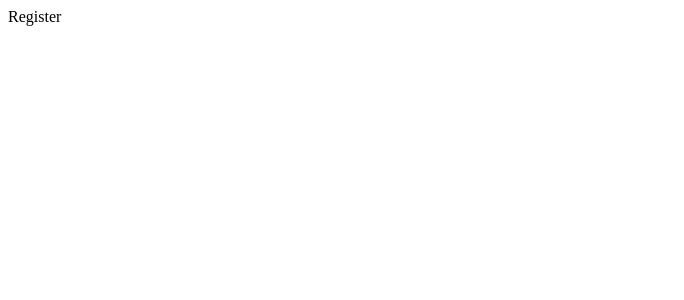
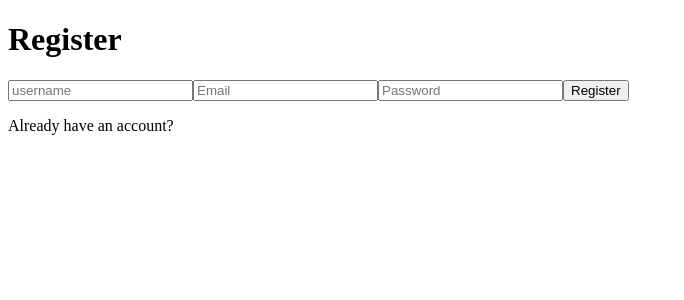
Before and after one commit to Abdullah-Aljumah/W09D05, a React (Create React App) app in the folder social/: page /register in a window 1280 px wide. Shown: the top 300 px of the page, without its empty margins (0-684 px from the left). Built offline with nearby package versions, Linux system fonts and the light colour scheme; no server answers.

Commit message:
register and login

```diff
--- a/social/package.json
+++ b/social/package.json
@@ -14,6 +14,8 @@
     "react-router-dom": "^6.0.2",
     "react-scripts": "4.0.3",
     "redux": "^4.1.2",
+    "redux-devtools-extension": "^2.13.9",
+    "sweetalert2": "^11.3.0",
     "web-vitals": "^1.1.2"
   },
   "scripts": {
--- a/social/src/App.css
+++ /dev/null
@@ -1,38 +0,0 @@
-.App {
-  text-align: center;
-}
-
-.App-logo {
-  height: 40vmin;
-  pointer-events: none;
-}
-
-@media (prefers-reduced-motion: no-preference) {
-  .App-logo {
-    animation: App-logo-spin infinite 20s linear;
-  }
-}
-
-.App-header {
-  background-color: #282c34;
-  min-height: 100vh;
-  display: flex;
-  flex-direction: column;
-  align-items: center;
-  justify-content: center;
-  font-size: calc(10px + 2vmin);
-  color: white;
-}
-
-.App-link {
-  color: #61dafb;
-}
-
-@keyframes App-logo-spin {
-  from {
-    transform: rotate(0deg);
-  }
-  to {
-    transform: rotate(360deg);
-  }
-}
--- a/social/src/components/Login/index.js
+++ b/social/src/components/Login/index.js
@@ -1,11 +1,64 @@
-import React from 'react'
+import React from "react";
+import { useState } from "react";
+import { useNavigate } from "react-router";
+import axios from "axios";
+import { useDispatch } from "react-redux";
+import { login_reducser } from "../../reducers/login";
+import { useSelector } from "react-redux";
+const Login = () => {
 
-const Login = () => {
-    return (
-        <div>
-            Login
-        </div>
-    )
-}
+  const state = useSelector((state) => {
+    return state;
+  });
+  console.log(state,"STATE");
+  const navigate = useNavigate();
+  const dispatch = useDispatch();
 
-export default Login
+  const [emailOrUsername, setEmailOrUsername] = useState("");
+  const [password, setPassword] = useState("");
+
+  const logIn = async (e) => {
+    e.preventDefault();
+
+    const res = await axios.post(`${process.env.REACT_APP_BASE_URL}/login`, {
+      data: emailOrUsername,
+      password: password,
+    });
+    console.log(res.data.token, "RES");
+    const data = {
+      user: res.data.result,
+      token: res.data.token,
+    };
+    dispatch(login_reducser({ data }));
+  };
+
+  const reg = () => {
+    navigate("/register");
+  };
+
+  return (
+    <div>
+      <h1>Login</h1>
+      <form onSubmit={logIn}>
+        <input
+          type="text"
+          name="email"
+          placeholder="Email Address"
+          onChange={(e) => setEmailOrUsername(e.target.value)}
+          required
+        />
+        <input
+          type="password"
+          name="password"
+          placeholder="Password"
+          onChange={(e) => setPassword(e.target.value)}
+          required
+        />
+        <input type="submit" value="Login" />
+      </form>
+      <p onClick={reg}>Not have an account ?</p>{" "}
+    </div>
+  );
+};
+
+export default Login;
--- a/social/src/components/Register/index.js
+++ b/social/src/components/Register/index.js
@@ -1,7 +1,97 @@
 import React from "react";
+import axios from "axios";
+import { useNavigate } from "react-router";
+import { useState, useEffect } from "react";
+import Swal from "sweetalert2";
 
 const Register = () => {
-  return <div>Register</div>;
+  const navigate = useNavigate();
+
+  const [userName, setUserName] = useState("");
+  const [users, setUsers] = useState([]);
+  const [email, setEmail] = useState("");
+  const [password, setPassword] = useState("");
+  // eslint-disable-next-line
+  const [role, setRole] = useState("61a734d2947e8eba47efbc6a");
+
+  const getData = async () => {
+    const items = await axios.get(`${process.env.REACT_APP_BASE_URL}/users`);
+    // console.log(items.data);
+    setUsers(items.data);
+  };
+
+  useEffect(() => {
+    getData();
+  }, []);
+
+  const register = async () => {
+    let check = false;
+    // eslint-disable-next-line
+    users.map((item) => {
+      // eslint-disable-next-line
+      if (item.email == email || item.username == userName) {
+        check = true;
+      }
+    });
+    if (check) {
+      Swal.fire({
+        icon: "error",
+        title: "Oops...",
+        text: " email or username alerady exists",
+      });
+    } else {
+      // eslint-disable-next-line
+      const res = await axios.post(
+        `${process.env.REACT_APP_BASE_URL}/resgister`,
+        {
+          email,
+          username: userName,
+          password,
+        }
+      );
+      navigate("/");
+    }
+  };
+
+  const login = () => {
+    navigate("/");
+  };
+  return (
+    <div>
+      <h1> Register </h1>
+      <input
+        type="text"
+        name="username"
+        placeholder="username"
+        onChange={(e) => {
+          setUserName(e.target.value);
+        }}
+      />
+      <input
+        type="email"
+        name="email"
+        placeholder="Email"
+        onChange={(e) => {
+          setEmail(e.target.value);
+        }}
+      />
+      <input
+        type="password"
+        name="password"
+        placeholder="Password"
+        onChange={(e) => {
+          setPassword(e.target.value);
+        }}
+      />
+      <input
+        type="submit"
+        value="Register"
+        className="btn btn-primary"
+        onClick={register}
+      />
+      <p onClick={login}>Already have an account?</p>
+    </div>
+  );
 };
 
 export default Register;
--- a/social/src/index.js
+++ b/social/src/index.js
@@ -2,10 +2,14 @@ import React from "react";
 import ReactDOM from "react-dom";
 import App from "./App";
 import { BrowserRouter } from "react-router-dom";
+import store from "./reducers/index";
+import { Provider } from "react-redux";
 ReactDOM.render(
-  <BrowserRouter>
-    <App />
-  </BrowserRouter>,
+  <Provider store={store}>
+    <BrowserRouter>
+      <App />
+    </BrowserRouter>
+  </Provider>,
 
   document.getElementById("root")
 );
--- /dev/null
+++ b/social/src/reducers/index.js
@@ -0,0 +1,11 @@
+import { createStore, combineReducers } from "redux";
+import { composeWithDevTools } from "redux-devtools-extension";
+import signIn from "./login";
+
+const reducers = combineReducers({ signIn });
+
+const store = () => {
+  return createStore(reducers, composeWithDevTools());
+};
+
+export default store();
--- /dev/null
+++ b/social/src/reducers/login.js
@@ -0,0 +1,43 @@
+const insitialState = {
+  user: [],
+  token: "",
+};
+
+const signIn = (state = insitialState, action) => {
+  const { type, payload } = action;
+  switch (type) {
+    case "LOGIN":
+      // eslint-disable-next-line
+      const { user, token } = payload;
+      localStorage.setItem("token", token);
+      return { user, token };
+
+    case "LOGOUT":
+      localStorage.clear();
+      return { user: null, token: "" };
+
+    default:
+      const tokenStorage = localStorage.getItem("token");
+      if (tokenStorage) {
+        return { token: tokenStorage };
+      } else {
+        return state;
+      }
+  }
+};
+
+export default signIn;
+
+export const login_reducser = (data) => {
+  return {
+    type: "LOGIN",
+    payload: data.data,
+  };
+};
+
+export const logout = (data) => {
+  return {
+    type: "LOGOUT",
+    payload: data,
+  };
+};
```
Also changed, not shown: 1 other file (tests, documents, lock files or other folders).
